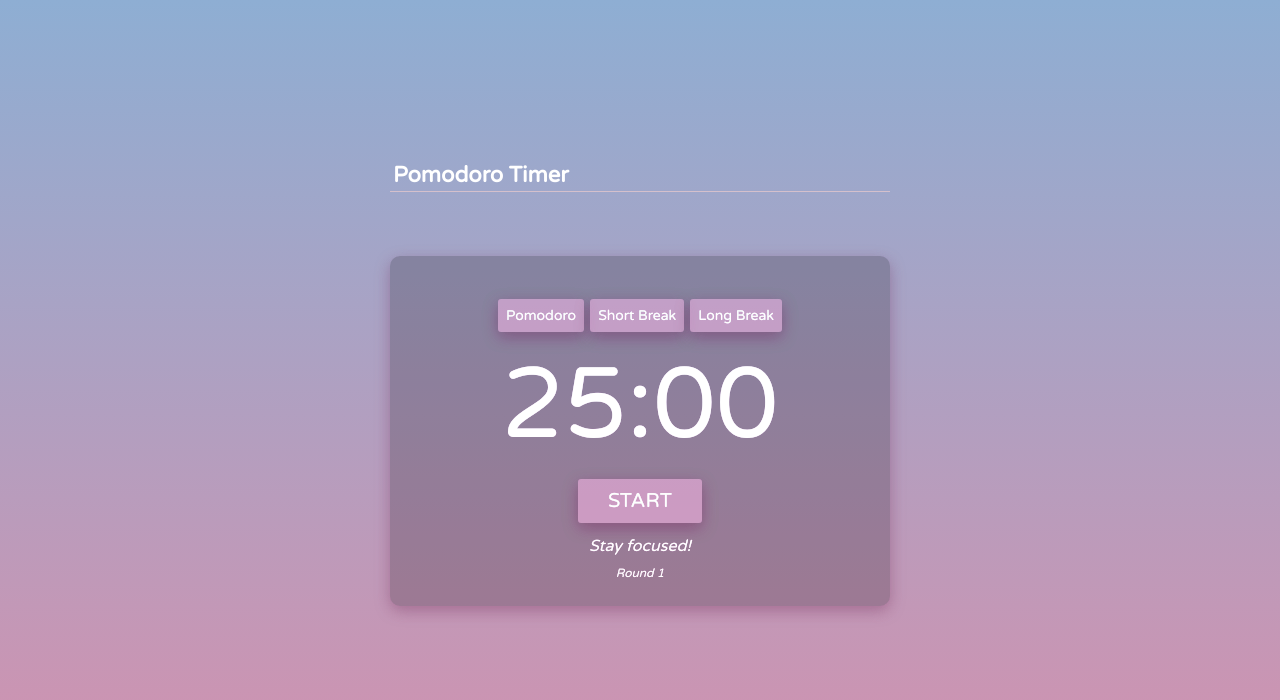
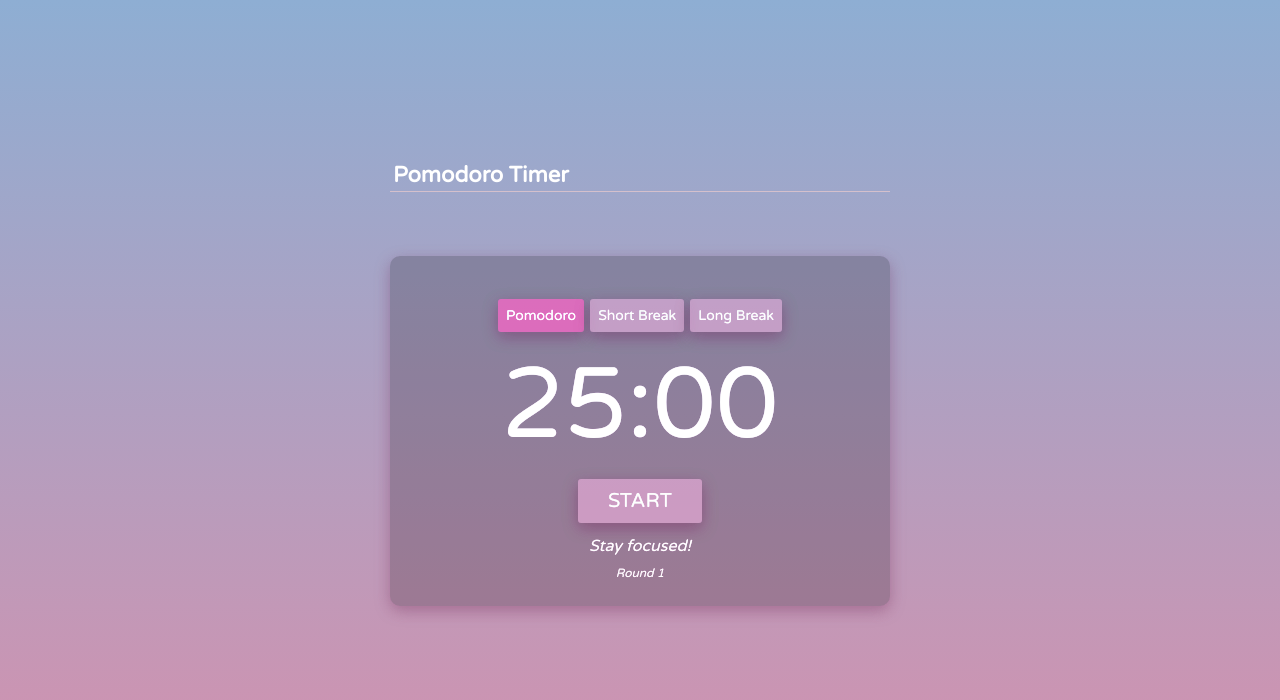
Before and after one commit to gizemnkorkmaz/pomodoro-timer, a React (Create React App) app: page / in a window 1280 px wide. Shown: the top 700 px of the page. Built offline with nearby package versions, Linux system fonts and the light colour scheme; some icons are missing.

Commit message:
Change SelectRound props in Timer

```diff
--- a/src/components/Timer/Timer.jsx
+++ b/src/components/Timer/Timer.jsx
@@ -97,17 +97,12 @@ function Timer() {
         isTimerActive={isTimerActive}
         isOpenCustomTimer={isOpenCustomTimer}
         setIsOpenCustomTimer={setIsOpenCustomTimer}
-        round={round}
+        activeRound={round}
       />
 
       {!isOpenCustomTimer ? (
         <>
-          <SelectRound
-            selectRound={selectRound}
-            isPomodoro={round === "pomodoro"}
-            isShortBreak={round === "shortBreak"}
-            isLongBreak={round === "longBreak"}
-          />
+          <SelectRound selectRound={selectRound} activeRound={round} />
           <div className={styles.Timer}>{formattedTime}</div>
           {isTimerActive && (
             <Button className={styles.SoundButton} onClick={toggleSound}>
```
